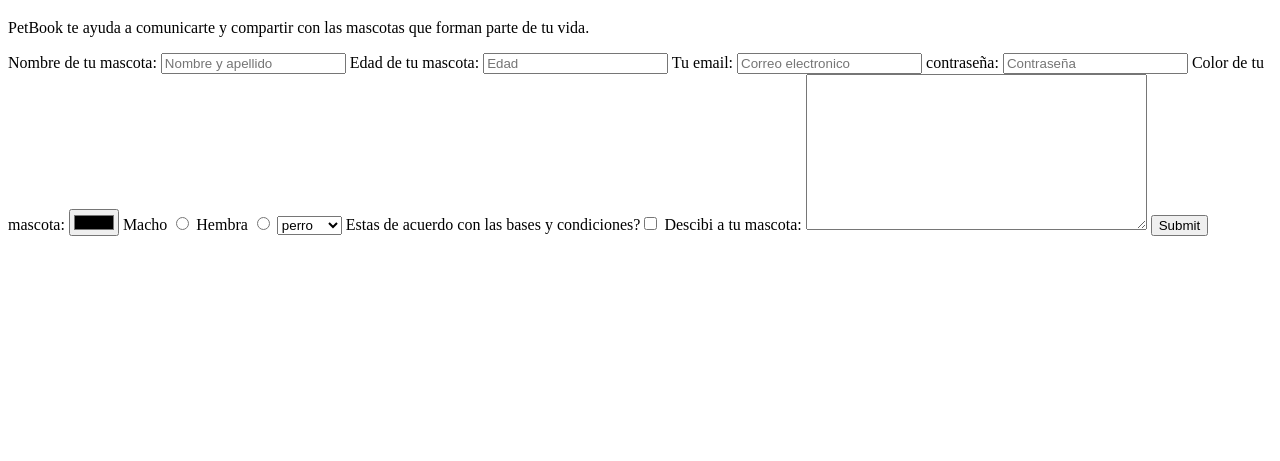
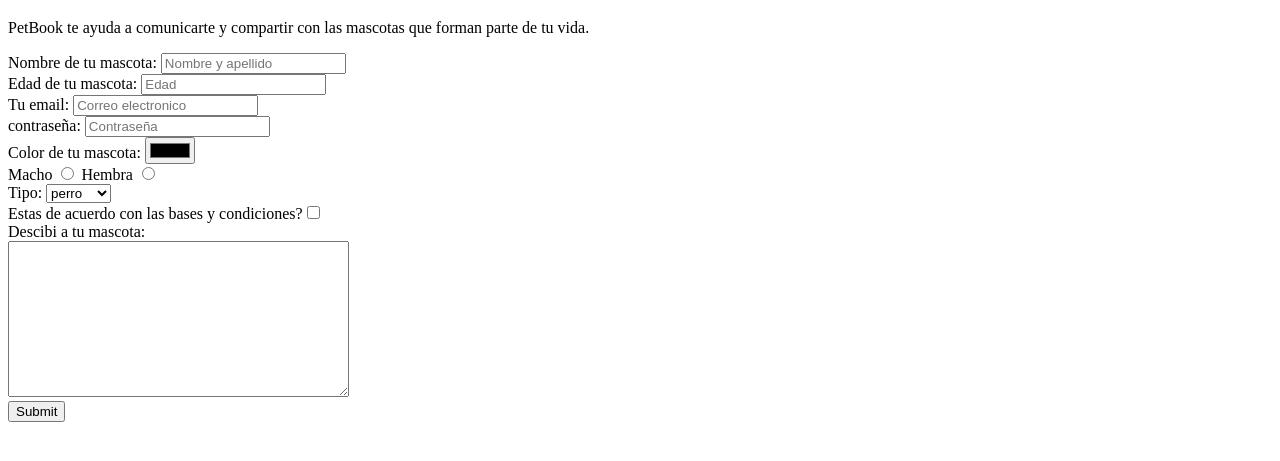
Before and after one commit to leonelmperalta/ejercicio_formularios, a plain HTML site: page index.html in a window 1280 px wide. Shown: the part 61-522 px from the top of the page. Drawn offline with Linux system fonts and the light colour scheme.

Commit message:
formulario terminado

```diff
--- a/index.html
+++ b/index.html
@@ -7,20 +7,30 @@
     <p>PetBook te ayuda a comunicarte y compartir con las mascotas que forman parte de tu vida.</p>
     <form>
         <label>Nombre de tu mascota: <input type="text" name="username" placeholder="Nombre y apellido" required></input></label>
+        <br>
 		<label>Edad de tu mascota: <input type="number" name="age" placeholder="Edad" required ></input></label>
+        <br>
 		<label>Tu email: <input type="email" name="email" placeholder="Correo electronico" required></input></label>
+        <br>
 		<label for="contraseña">contraseña:</label>
         <input type="password" id="contraseña" name="password" placeholder="Contraseña" required>
+        <br>
 		<label>Color de tu mascota: <input type="color" name="color" placeholder="Color" required></input></label>
+        <br>
 		<label>Macho <input type="radio" name="genero" value="macho"></input></label>
 		<label>Hembra <input type="radio" name="genero" value="hembra"></input></label>
-        <select name="tipo_mascota">
+        <br>
+		<label> Tipo: <select name="tipo_mascota">
             <option value ="perro">perro</option>
             <option value="gato">gato</option>
             <option value="caballo">caballo</option>
         </select>
+		</label>
+        <br>
 		<label>Estas de acuerdo con las bases y condiciones?<input type="checkbox" name="bases_y_condiciones" value="acepta"></input></label>
-        <label>Descibi a tu mascota: <textarea rows="10" cols="40"></textarea></label>
+        <br>
+		<label>Descibi a tu mascota: <br> <textarea name= "descripcion" rows="10" cols="40"></textarea></label>
+        <br>
 		<input type="submit">
     </form>
 </body>
```
Lines whose indentation alone changed are shown as unchanged.
